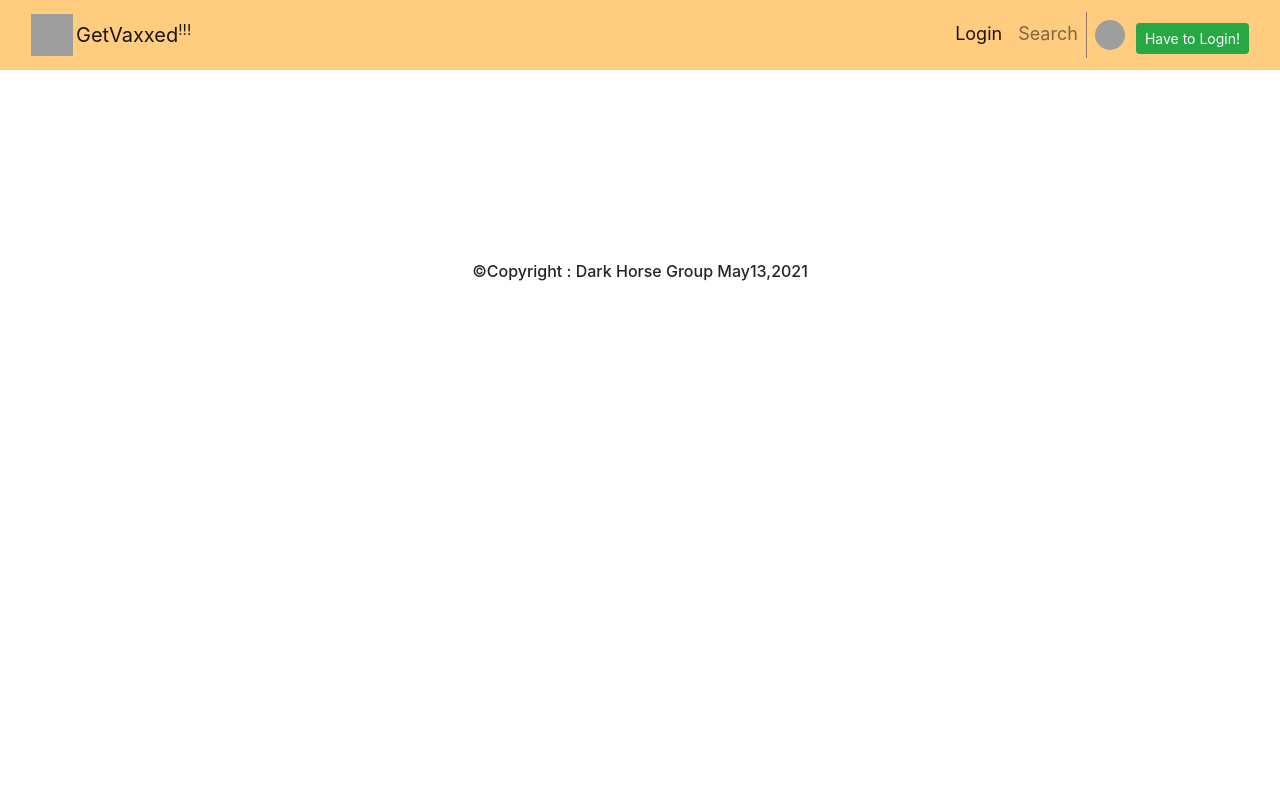
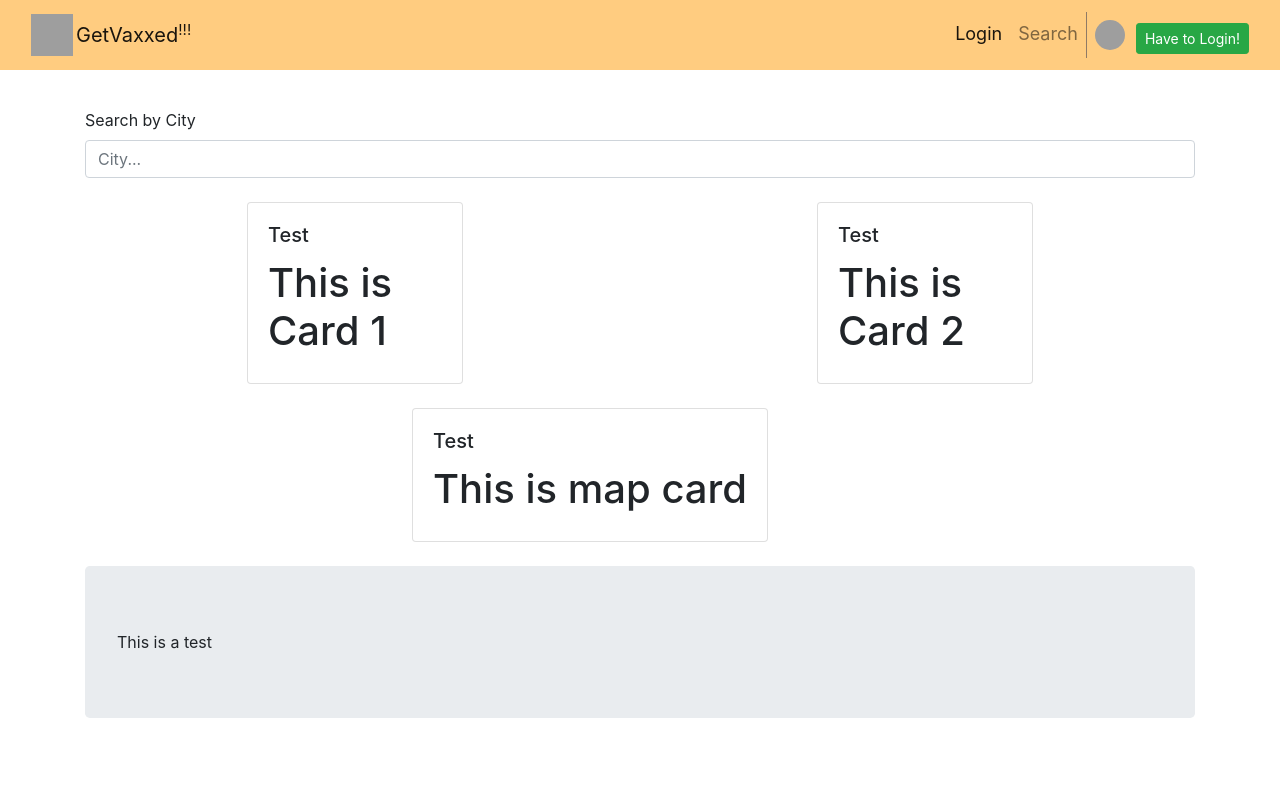
Before and after one commit to tkuebler12/GetVaxxed, a React (Create React App) app in the folder client/: page /routes/api/vaccines in a window 1280 px wide. Shown: the top 800 px of the page. Built offline with nearby package versions, Linux system fonts and the light colour scheme; grey boxes are pictures that could not be loaded.

Commit message:
search page update

```diff
--- a/client/src/App.js
+++ b/client/src/App.js
@@ -1,4 +1,4 @@
-import React, {useState} from "react";
+import React, { useState } from "react";
 import { BrowserRouter as Router, Route, Switch } from "react-router-dom";
 import Nav from "./components/Nav";
 import Footer from "./components/Footer";
@@ -6,11 +6,8 @@ import Home from "./pages/Home";
 import Login from "./pages/Login";
 import Search from "./pages/Search";
 
-
-
 function App() {
-    const [loggedIn, setLoggedIn] = useState(false);
-
+	const [loggedIn, setLoggedIn] = useState(false);
 
 	return (
 		<Router>
@@ -23,6 +20,9 @@ function App() {
 					<Route exact path={["/search"]}>
 						<Search />
 					</Route>
+					<Route exact path={["/routes/api/vaccines"]}>
+						<Search />
+					</Route>
 				</Switch>
 			</div>
 			<Footer />
--- a/client/src/components/Grid/index.js
+++ /dev/null
@@ -1,22 +0,0 @@
-import React from "react";
-
-export function Container({ fluid, children }) {
-	return <div className={`container${fluid ? "-fluid" : ""}`}>{children}</div>;
-}
-
-export function Row({ fluid, children }) {
-	return <div className={`row${fluid ? "-fluid" : ""}`}>{children}</div>;
-}
-
-export function Col({ size, children }) {
-	return (
-		<div
-			className={size
-				.split(" ")
-				.map((size) => "col-" + size)
-				.join(" ")}
-		>
-			{children}
-		</div>
-	);
-}
--- a/client/src/pages/Search/Search.css
+++ b/client/src/pages/Search/Search.css
@@ -0,0 +1,11 @@
+.card1 {
+	text-align: center;
+}
+
+.card2 {
+	text-align: center;
+}
+
+.mapcard {
+	text-align: center;
+}
--- a/client/src/pages/Search/index.js
+++ b/client/src/pages/Search/index.js
@@ -1,41 +1,62 @@
 import React from "react";
-import "./Search.css";
-import { Card, CardDeck, Form, Jumbotron } from "react-bootstrap";
-import { Row, Container, Col } from "../../components/Grid";
+import "./search.css";
+import { Card, Form, Jumbotron } from "react-bootstrap";
+import { Row, Container, Col } from "react-bootstrap";
 import "bootstrap/dist/css/bootstrap.min.css";
 
 function Search() {
 	return (
+		<div>
+			<header>
 				<Container>
-			<Form>
+					<Form id="search" className="mb-4">
 						<Form.Group controlId="formCity">
 							<Form.Label>Search by City</Form.Label>
 							<Form.Control type="city" placeholder="City..." />
 						</Form.Group>
 					</Form>
 
-			<Row className="mb-6">
-				<CardDeck>
-					<Card size="md-6">
+					<Row>
+						<Col>
+							<Card id="card1" className="mb-4">
+								<Card.Body>
+									<Card.Title>Test</Card.Title>
+									<Card.Text>
 										<h1>This is Card 1</h1>
+									</Card.Text>
+								</Card.Body>
 							</Card>
-					<Card size="md-6">
+						</Col>
+						<Col>
+							<Card id="card2" className="mb-4">
+								<Card.Body>
+									<Card.Title>Test</Card.Title>
+									<Card.Text>
 										<h1>This is Card 2</h1>
+									</Card.Text>
+								</Card.Body>
 							</Card>
-				</CardDeck>
+						</Col>
 					</Row>
 
-			<Row className="mb-6">
-				<Card>
-					<h1>This is maps Card</h1>
+					<Row>
+						<Card id="mapCard" className="mb-4">
+							<Card.Body>
+								<Card.Title>Test</Card.Title>
+								<Card.Text>
+									<h1>This is map card</h1>
+								</Card.Text>
+							</Card.Body>
 						</Card>
 					</Row>
 					<Row>
 						<Col size="md-12">
-					<Jumbotron></Jumbotron>
+							<Jumbotron id="jumbotron">This is a test</Jumbotron>
 						</Col>
 					</Row>
 				</Container>
+			</header>
+		</div>
 	);
 }
 
```
Lines whose indentation alone changed are shown as unchanged.
